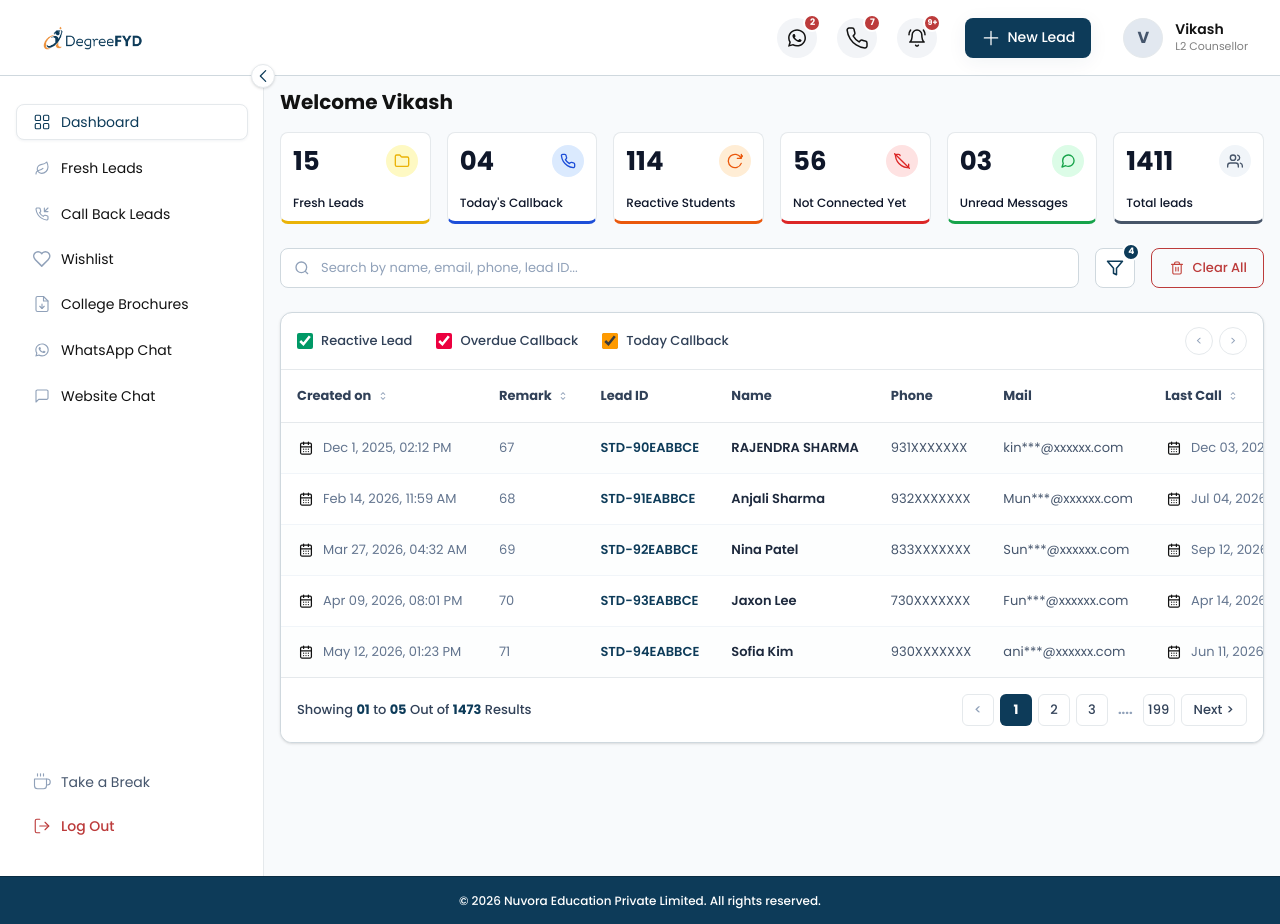
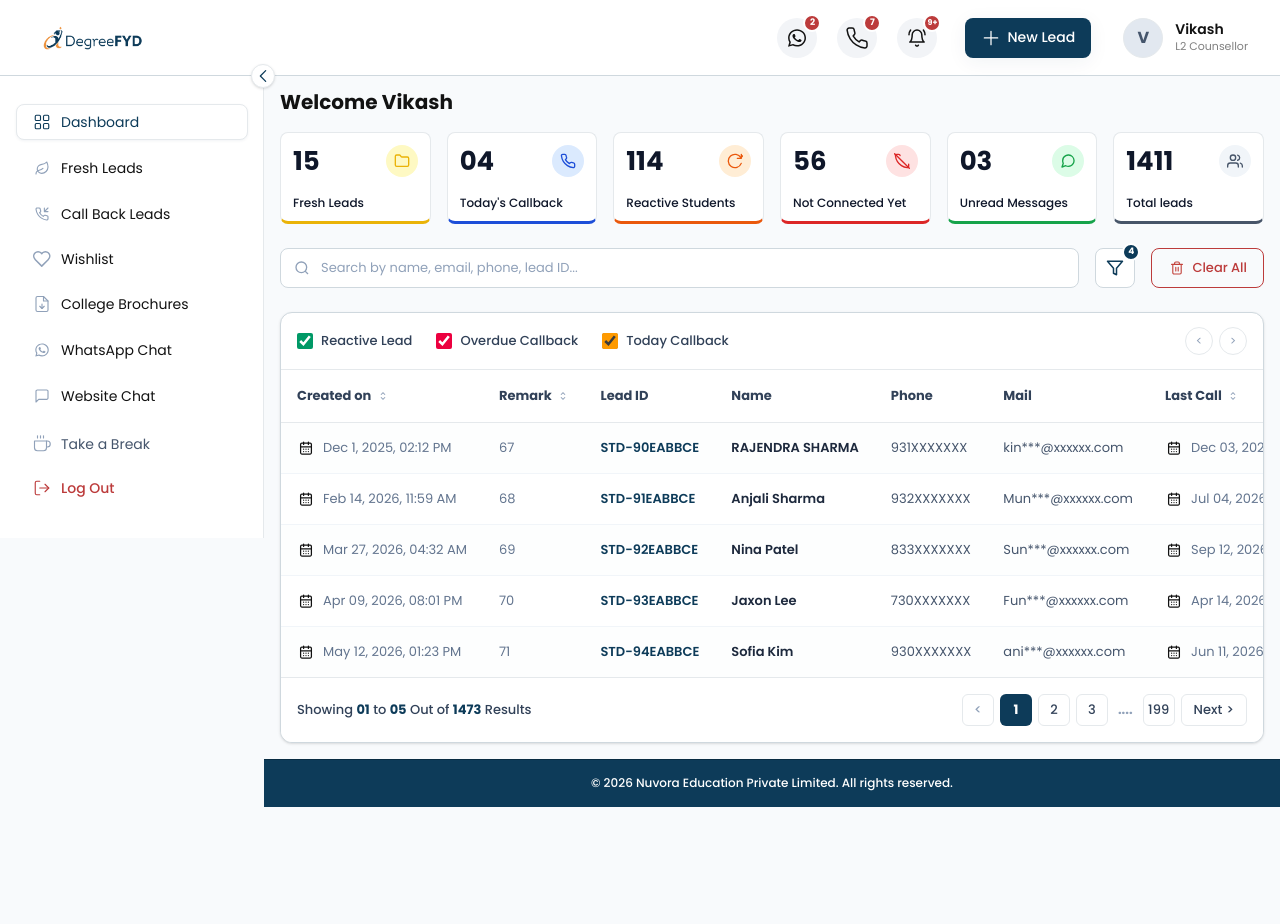
Before and after one commit to TechDegreefyd/lms_dyf, a Next.js app in the folder client/: page /dashboard in a window 1280 px wide. After the commit the page ends 807 px from the top, so only its background shows below. Built offline with nearby package versions, Linux system fonts and the light colour scheme.

Commit message:
style: Move footer to content column and set sidebar height to h-full

```diff
--- a/client/src/app/dashboard/layout.jsx
+++ b/client/src/app/dashboard/layout.jsx
@@ -8,23 +8,27 @@ export default function DashboardLayout({ children }) {
   const [collapsed, setCollapsed] = useState(false);
 
   return (
-    <div className="flex flex-col min-h-screen bg-slate-50 font-poppins">
+    <div className="flex flex-col min-h-screen bg-slate-50 font-poppins overflow-hidden">
 
       {/* Top Navbar */}
       <Header />
 
       {/* Main Container: Sidebar + Main Workspace */}
-      <div className="flex flex-1 min-w-0">
+      <div className="flex flex-1 min-w-0 h-[calc(100vh-76px)]">
         <Sidebar collapsed={collapsed} onToggle={() => setCollapsed(!collapsed)} />
+
+        {/* Right side content + footer wrapper (fits screen height, scrollable content) */}
+        <div className="flex-1 flex flex-col min-w-0 h-full">
           <main className="flex-1 p-[16px] overflow-y-auto transition-all duration-300">
             {children}
           </main>
-      </div>
 
-      {/* Full-width Brand Footer */}
+          {/* Brand Footer sitting only on the right side next to sidebar */}
           <footer className="h-[48px] bg-[#0D3B59] text-white text-[12px] flex items-center justify-center font-medium self-stretch shrink-0 border-t border-[#092C42]">
             © 2026 Nuvora Education Private Limited. All rights reserved.
           </footer>
+        </div>
+      </div>
 
     </div>
   );
--- a/client/src/components/layout/Sidebar.jsx
+++ b/client/src/components/layout/Sidebar.jsx
@@ -85,7 +85,7 @@ export default function Sidebar({ collapsed, onToggle }) {
   const pathname = usePathname();
 
   return (
-    <aside className={`min-h-[740px] h-screen bg-white flex flex-col justify-between items-start border-r border-[#E5E9EC] py-[16px] px-0 font-poppins shrink-0 relative transition-all duration-300 ${
+    <aside className={`h-full bg-white flex flex-col justify-between items-start border-r border-[#E5E9EC] py-[16px] px-0 font-poppins shrink-0 relative transition-all duration-300 ${
       collapsed ? "w-0 border-r-0" : "w-[264px]"
     }`}>
 
```
Lines whose indentation alone changed are shown as unchanged.
